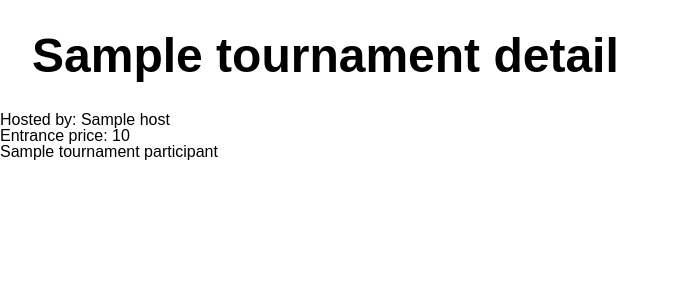
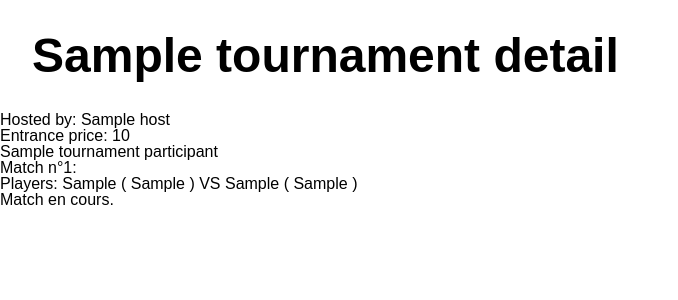
Before and after one commit to RomainLAU/RocketLeagoueTournament, a PHP site: template src/View/tournament/showDetails.html.twig in a window 1280 px wide. Shown: the part 80-380 px from the top of the page, without its empty margins (0-678 px from the left). Run offline with PHP 8.4, Linux system fonts and the light colour scheme; the template is opened without the code that fills it: most values are stand-ins (such as "Sample title", 1, 10 or a date in 2020); some libraries are stand-ins or nearby versions.

Commit message:
On the tournament information page, we can now see matches with the players, their score, and the state of the match

```diff
--- a/src/View/tournament/showDetails.html.twig
+++ b/src/View/tournament/showDetails.html.twig
@@ -15,6 +15,20 @@
             <li>{{ participant }}</li>
         {% endfor %}
     </ol>
+
+    <ul>
+        {% for match in matches %}
+            <li>Match n°{{ match.id }}:<br>
+                Players: {{ match.player1 }} ( {{ match.goal_player1 }} ) VS {{ match.player2 }} ( {{ match.goal_player2 }} )<br>
+
+                {% if match.isFinished == 'true' %}
+                    Match terminé.
+                {% else %}
+                    Match en cours.
+                {% endif %}
+            </li>
+        {% endfor %}
+    </ul>
 {% else %}
     <p>No players joined yet, be the first one !</p>
 {% endif %}
```
Also changed, not shown: src/Controller/TournamentController.php (+22 -2 lines).
